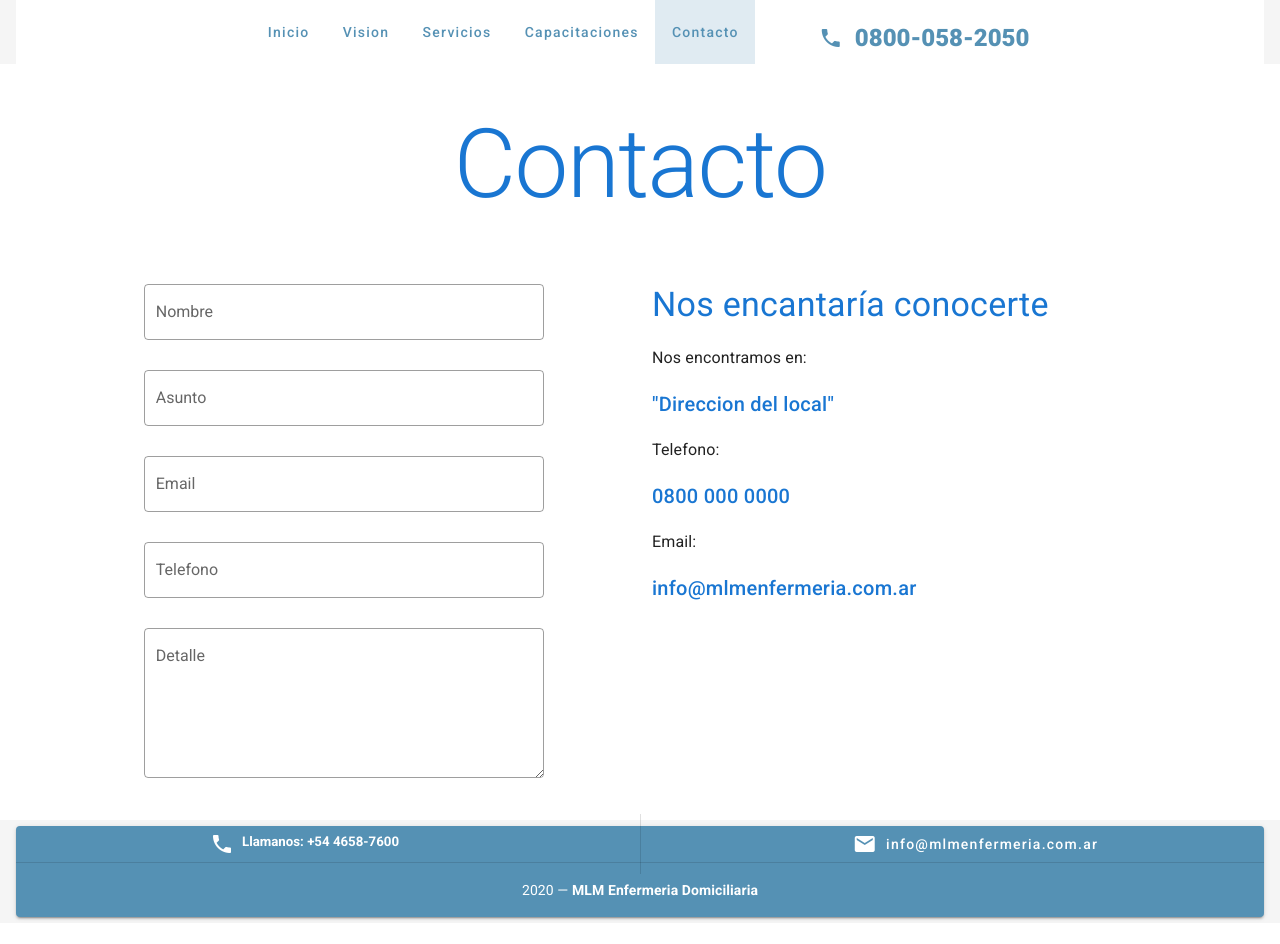
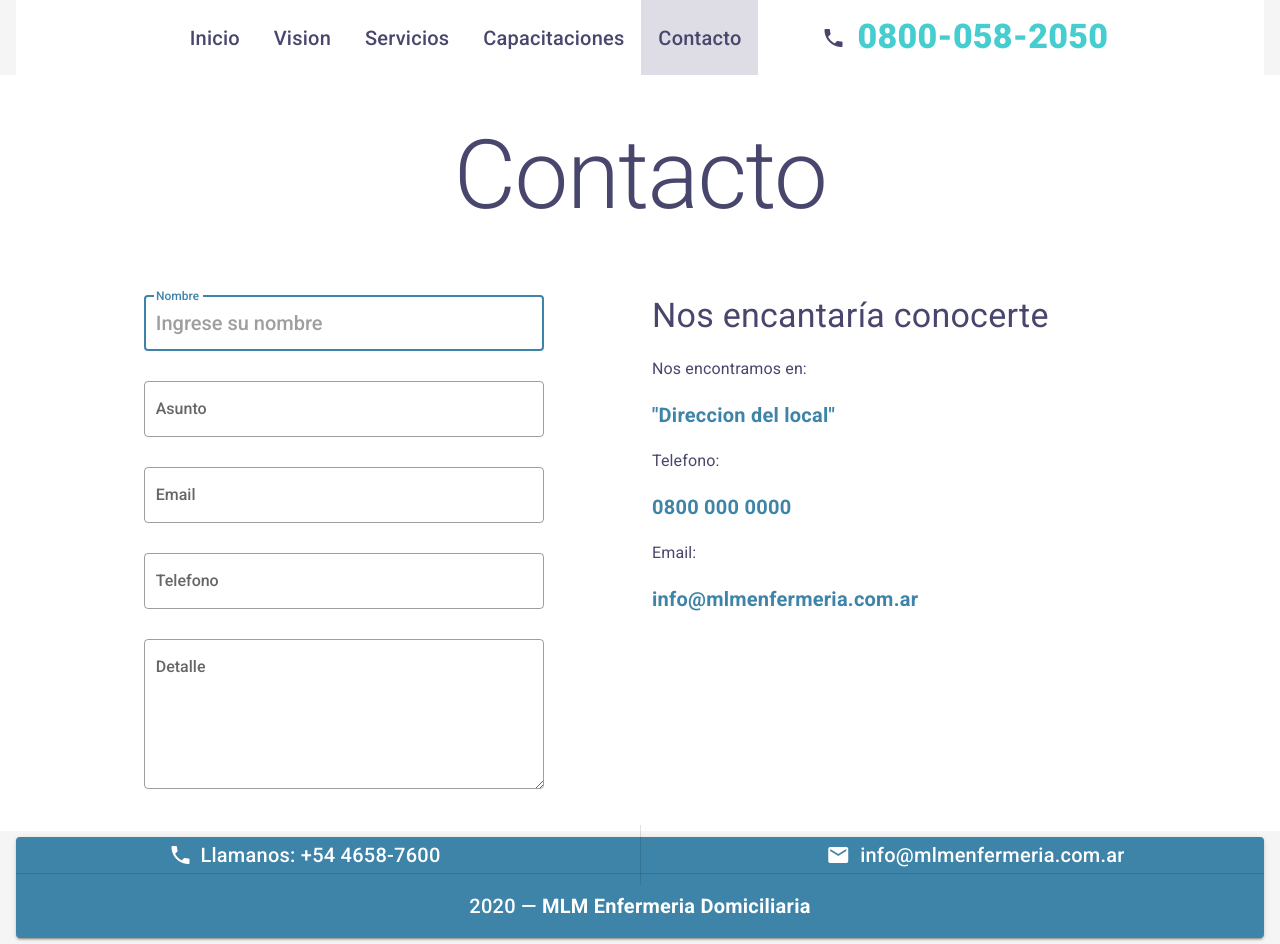
Before and after one commit to estebana28/mlm, a Vue app: page /#/contacto in a window 1280 px wide. Before the commit the page ends 923 px from the top, so only its background shows below. Built offline with nearby package versions, Linux system fonts and the light colour scheme.

Commit message:
agregado de tipografia y paleta de colores

```diff
--- a/public/index.html
+++ b/public/index.html
@@ -7,6 +7,8 @@
     <link rel="icon" href="<%= BASE_URL %>favicon.ico">
     <title>MLM Enfermeria Domiciliaria</title>
     <link rel="stylesheet" href="https://fonts.googleapis.com/css?family=Roboto:100,300,400,500,700,900">
+    <link rel="preconnect" href="https://fonts.gstatic.com">
+    <link href="https://fonts.googleapis.com/css2?family=Quicksand:wght@300;400;500;600;700&display=swap" rel="stylesheet">
     <link rel="stylesheet" href="https://cdn.jsdelivr.net/npm/@mdi/font@latest/css/materialdesignicons.min.css">
   </head>
   <body>
--- a/src/App.vue
+++ b/src/App.vue
@@ -36,4 +36,8 @@
   }
 </script>
 
-<style lang="scss" scoped></style>
+<style lang="scss">
+  body {
+    background-color: #e8e8e8;
+  }
+</style>
--- a/src/components/AppBar.vue
+++ b/src/components/AppBar.vue
@@ -1,6 +1,6 @@
 <template>
-  <v-app-bar app elevate-on-scroll>
-    <v-toolbar class="d-flex justify-center" elevation="0">
+  <v-app-bar app elevate-on-scroll height="75px">
+    <v-toolbar class="d-flex justify-center" elevation="0" height="75px">
       <!-- <div class="align-self-center hidden-md-and-down">
         <v-img width="225px" src="../assets/pictures/logo.png"></v-img>
       </div> -->
@@ -10,10 +10,10 @@
           v-for="item in menu"
           :key="item.title"
           :to="item.link"
-          class="text-capitalize"
+          class="text-capitalize text-h6"
           text
           ripple
-          color="#5591B4"
+          color="#48466d"
           >{{ item.title }}</v-btn
         >
       </v-toolbar-items>
@@ -45,15 +45,15 @@
           </v-list-item>
         </v-list>
       </v-menu>
-      <div class="ml-16  hidden-md-and-down d-flex">
+      <div class="ml-16  hidden-md-and-down d-flex align-items-center">
         <!-- <v-img
           width="25px"
           height="25px"
           class="mt-1 mr-2"
           src="../assets/pictures/tel.png"
         ></v-img> -->
-        <v-icon class="mt-3 mr-3" color="#5591B4">mdi-phone</v-icon>
-        <p class="text-h5 mt-7 font-weight-black phone-num">0800-058-2050</p>
+        <v-icon class="mr-3" color="#48466d">mdi-phone</v-icon>
+        <p class="text-h4 mt-3 font-weight-black phone-num">0800-058-2050</p>
       </div>
     </v-toolbar>
   </v-app-bar>
@@ -86,6 +86,6 @@
 <style lang="scss" scoped>
   .appbar-btn,
   .phone-num {
-    color: #5591b4;
+    color: #46cdcf;
   }
 </style>
--- a/src/components/Footer.vue
+++ b/src/components/Footer.vue
@@ -1,14 +1,14 @@
 <template>
   <v-footer app tile absolute>
-    <v-card width="100%" class="footer-cls text-center" color="#5591B4">
+    <v-card width="100%" class="footer-cls text-center" color="#3d84a8">
       <v-row class="d-flex justify-space-around">
         <v-col cols="5" class="d-flex align-self-center justify-center">
           <v-icon color="white">mdi-phone</v-icon>
-          <h5 class="ml-2 white--text">Llamanos: +54 4658-7600</h5>
+          <h5 class="ml-2 text-h6 white--text">Llamanos: +54 4658-7600</h5>
         </v-col>
         <v-divider vertical></v-divider>
         <v-col cols="5" class="d-flex align-self-center justify-center">
-          <v-btn text class="white--text text-lowercase">
+          <v-btn text class="text-h6 white--text text-lowercase">
             <v-icon class="mr-2">mdi-email</v-icon>
             info@mlmenfermeria.com.ar
           </v-btn>
@@ -17,7 +17,7 @@
 
       <v-divider></v-divider>
 
-      <v-card-text class="white--text">
+      <v-card-text class="white--text text-h6">
         {{ new Date().getFullYear() }} —
         <strong>MLM Enfermeria Domiciliaria</strong>
       </v-card-text>
--- a/src/styles/variables.scss
+++ b/src/styles/variables.scss
@@ -1,3 +1,4 @@
 $toolbar-content-padding-y: 0px;
 $toolbar-content-padding-x: 0px;
 $footer-padding: 0px;
+$body-font-family: 'Quicksand', sans-serif;
--- a/src/views/Capacitaciones.vue
+++ b/src/views/Capacitaciones.vue
@@ -19,4 +19,8 @@
   }
 </script>
 
-<style lang="scss" scoped></style>
+<style lang="scss" scoped>
+  h1 {
+    color: #48466d;
+  }
+</style>
--- a/src/views/Contacto.vue
+++ b/src/views/Contacto.vue
@@ -1,50 +1,60 @@
 <template>
   <div>
-    <h1 class="text-center text-h1 primary--text mt-10">Contacto</h1>
+    <h1 class="text-center text-h1 mt-10">Contacto</h1>
     <v-row class="mt-10">
       <v-col cols="6" class="d-flex justify-center mt-5">
         <v-form>
           <v-text-field
+            autofocus
             outlined
             label="Nombre"
             placeholder="Ingrese su nombre"
-            class="input-field"
+            class="input-field text-h6"
+            color="#3d84a8"
           ></v-text-field>
           <v-text-field
             outlined
             label="Asunto"
             placeholder="Ingrese su motivo de consulta"
-            class="input-field"
+            class="input-field text-h6"
+            color="#3d84a8"
           ></v-text-field>
           <v-text-field
             outlined
             label="Email"
             placeholder="Ingrese su email"
-            class="input-field"
+            class="input-field text-h6"
+            color="#3d84a8"
           ></v-text-field>
           <v-text-field
             outlined
             label="Telefono"
             placeholder="Ingrese su telefono de contacto"
-            class="input-field"
+            class="input-field text-h6"
+            color="#3d84a8"
           ></v-text-field>
           <v-textarea
             outlined
             label="Detalle"
             placeholder="Detalle su consulta"
-            class="input-field"
+            class="input-field text-h6"
+            color="#3d84a8"
           ></v-textarea>
         </v-form>
       </v-col>
       <v-col cols="6" class="mt-5">
         <div class="d-flex flex-column">
-          <h2 class="text-h4 mb-5 primary--text">Nos encantaría conocerte</h2>
+          <h2 class="text-h4 mb-5">Nos encantaría conocerte</h2>
           <p class="text-subtitle-1">Nos encontramos en:</p>
-          <p class="text-h6 primary--text">"Direccion del local"</p>
+          <p class="text-h6 font-weight-bold lightBlue">
+            "Direccion del local"
+          </p>
           <p class="text-subtitle-1">Telefono:</p>
-          <p class="text-h6 primary--text">0800 000 0000</p>
+          <p class="text-h6 font-weight-bold lightBlue">0800 000 0000</p>
           <p class="text-subtitle-1">Email:</p>
-          <p class="text-h6 primary--text">info@mlmenfermeria.com.ar</p>
+          <p class="text-h6 font-weight-bold lightBlue">
+            info@mlmenfermeria.com.ar
+          </p>
           <p></p>
         </div>
       </v-col>
@@ -71,4 +81,18 @@
   .input-field {
     min-width: 400px;
   }
+
+  h1,
+  h2,
+  p {
+    color: #48466d;
+  }
+
+  input {
+    color: #3d84a8;
+  }
+
+  .lightBlue {
+    color: #3d84a8;
+  }
 </style>
--- a/src/views/Home.vue
+++ b/src/views/Home.vue
@@ -1,17 +1,19 @@
 <template>
-  <v-container class="ma-0">
+  <div>
     <v-img class="img-home" src="../assets/pictures/couple.jpg"></v-img>
-    <h1 class="text-center mt-16">Welcome</h1>
-    <p class="text-center mt-5 text-h6">
-      Lorem, ipsum dolor sit amet consectetur adipisicing elit. Tenetur iure ad
-      reprehenderit eveniet quam numquam debitis omnis vero eligendi assumenda
-      quis corrupti laborum ipsa animi sit, repellat consectetur veniam
-      repudiandae totam perspiciatis dolores impedit, ea atque? Nam quam et
-      laborum enim sed repudiandae earum! Perspiciatis quisquam cupiditate
-      aperiam dolorum dicta, voluptatem possimus ullam harum illum nisi maxime
-      quaerat repellendus cum.
-    </p>
-  </v-container>
+    <v-container class="ma-0">
+      <h1 class="text-center text-h1 my-16">Welcome</h1>
+      <p class="text-center text-h4 mt-5">
+        Lorem, ipsum dolor sit amet consectetur adipisicing elit. Tenetur iure
+        ad reprehenderit eveniet quam numquam debitis omnis vero eligendi
+        assumenda quis corrupti laborum ipsa animi sit, repellat consectetur
+        veniam repudiandae totam perspiciatis dolores impedit, ea atque? Nam
+        quam et laborum enim sed repudiandae earum! Perspiciatis quisquam
+        cupiditate aperiam dolorum dicta, voluptatem possimus ullam harum illum
+        nisi maxime quaerat repellendus cum.
+      </p>
+    </v-container>
+  </div>
 </template>
 
 <script>
@@ -31,9 +33,10 @@
 
 <style lang="scss" scoped>
   .img-home {
-    height: 60vh;
+    height: 65vh;
   }
-  .who-text {
-    font-size: 2rem;
+  h1,
+  p {
+    color: #48466d;
   }
 </style>
--- a/src/views/Servicios.vue
+++ b/src/views/Servicios.vue
@@ -2,24 +2,24 @@
   <div>
     <v-container>
       <section>
-        <h1 class="text-center">Servicios</h1>
+        <h1 class="text-center text-h1 my-8">Servicios</h1>
         <v-row>
-          <v-col class="col-4 offset-1">
+          <v-col class="col-3 offset-2">
             <div class="service-img text-center"></div>
           </v-col>
           <v-col class="offset-1 col-4">
             <ul v-for="service in services" :key="service.title">
-              <li>{{ service.title }}</li>
+              <li class="mb-1">{{ service.title }}</li>
             </ul>
           </v-col>
         </v-row>
       </section>
       <section class="equip-container d-flex flex-column">
-        <h1 class="text-center">Equipamiento</h1>
+        <h1 class="text-center text-h1 my-8">Equipamiento</h1>
         <v-row>
-          <v-col class="col-4 offset-1">
+          <v-col class="col-3 offset-2">
             <ul v-for="equip in equipment" :key="equip.title">
-              <li>{{ equip.title }}</li>
+              <li class="mb-1">{{ equip.title }}</li>
             </ul>
           </v-col>
           <v-col class="col-4 offset-1">
@@ -99,4 +99,9 @@
     width: 100%;
     height: 100%;
   }
+
+  h1,
+  li {
+    color: #48466d;
+  }
 </style>
--- a/src/views/Vision.vue
+++ b/src/views/Vision.vue
@@ -1,8 +1,8 @@
 <template>
   <div>
     <section class="mt-10 mx-2">
-      <h1 class="my-8 text-center text-h2">¿ Quienes Somos ?</h1>
-      <p class="who-text text-center">
+      <h1 class="my-8 text-center text-h1">¿ Quienes Somos ?</h1>
+      <p class="who-text text-center text-h4">
         <span>MLM ENFERMERIA DOMICILIARIA</span><br />
         es una empresa joven que busca mejorar la calidad de vida de todos los
         pacientes que requieran de nuestros servicios, empleando un plan de
@@ -11,16 +11,16 @@
       </p>
     </section>
     <section class="mt-10 mx-2">
-      <h1 class="my-8 text-center text-h2">Visión</h1>
-      <p class="who-text text-center">
+      <h1 class="my-8 text-center text-h1">Visión</h1>
+      <p class="who-text text-center text-h4">
         Ser una empresa de asistencia domiciliaria basada en el respeto hacia el
         paciente y su entorno. Y así brindar una atención confiable, utilizando
         como pilar fundamental la empatía.
       </p>
     </section>
-    <section class="mt-10 mx-2">
-      <h1 class="my-8 text-center text-h2">Misión</h1>
-      <p class="who-text text-center">
+    <section class="my-10 mx-2">
+      <h1 class="my-8 text-center text-h1">Misión</h1>
+      <p class="who-text text-center text-h4">
         Somos una empresa de asistencia domiciliaria, cuya misión principal es
         satisfacer las necesidades de nuestros pacientes, para lograr una pronta
         recuperación de todos los que estén cursando una internación
@@ -47,4 +47,9 @@
   }
 </script>
 
-<style lang="scss" scoped></style>
+<style lang="scss" scoped>
+  h1,
+  p {
+    color: #48466d;
+  }
+</style>
```
